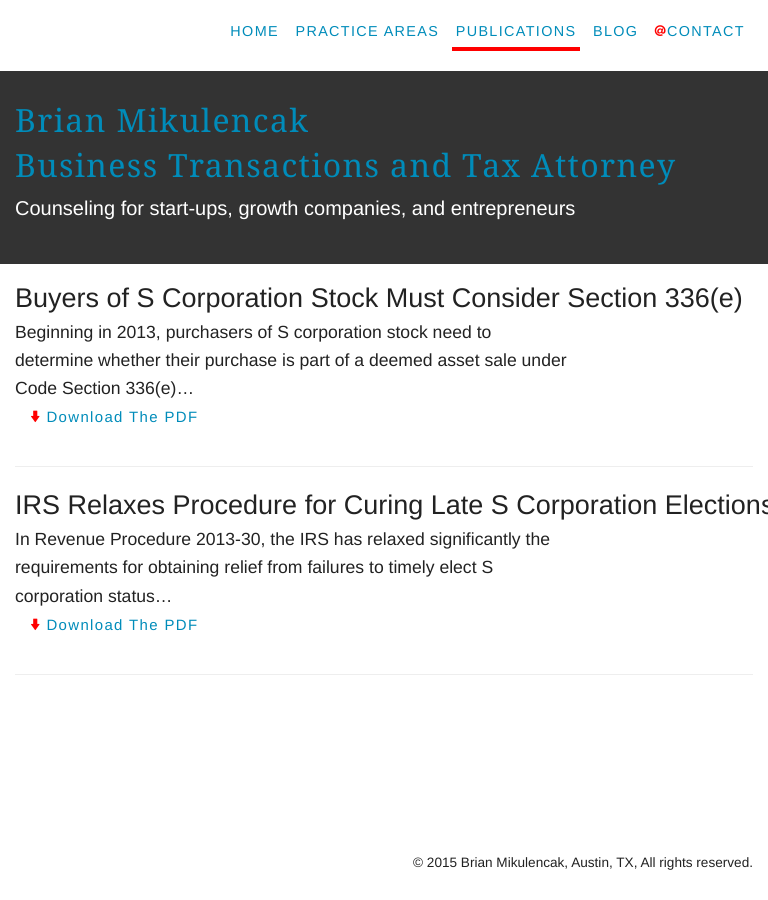
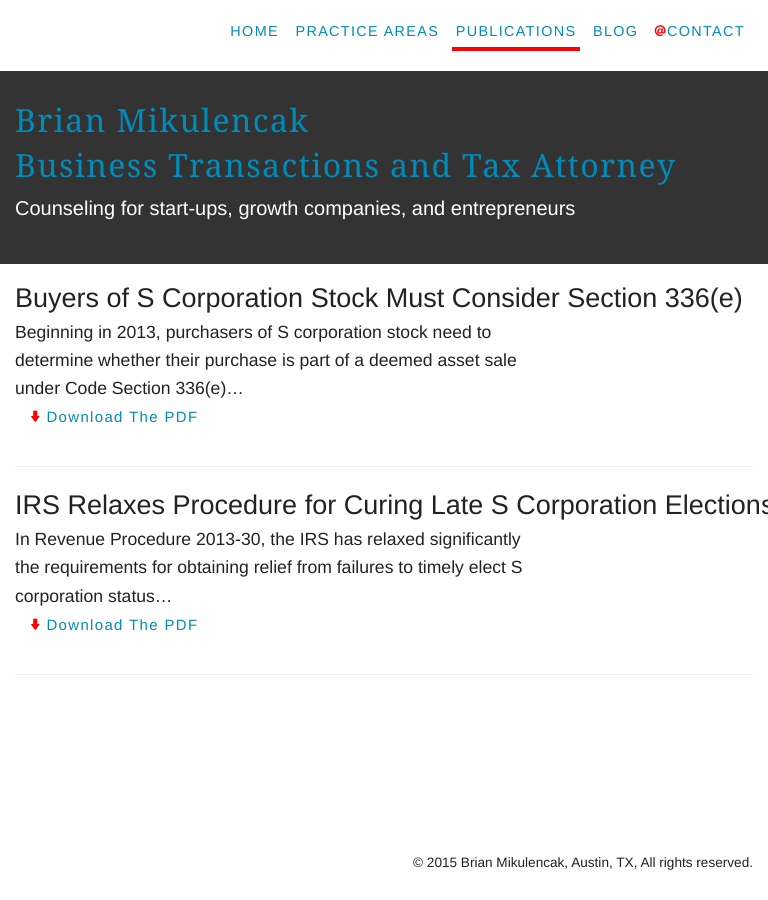
Before and after one commit to brianmik/bmaustinlaw, a Jekyll site: the page built from publications.html, in a window 768 px wide. Built offline with Jekyll 4.4.1, drawn with Linux system fonts in a browser that asks for light colours; Markdown is read by kramdown in place of the engine named in the settings; comment, search, counter and statistics services are not loaded.

Commit message:
styling for small screens

```diff
--- a/css/main.css
+++ b/css/main.css
@@ -431,7 +431,7 @@ textarea {
 
   .publication__title, .publication__excerpt {
     margin: 0;
-    width: 60ex;
+    width: 55ex;
   }
 
 
```
